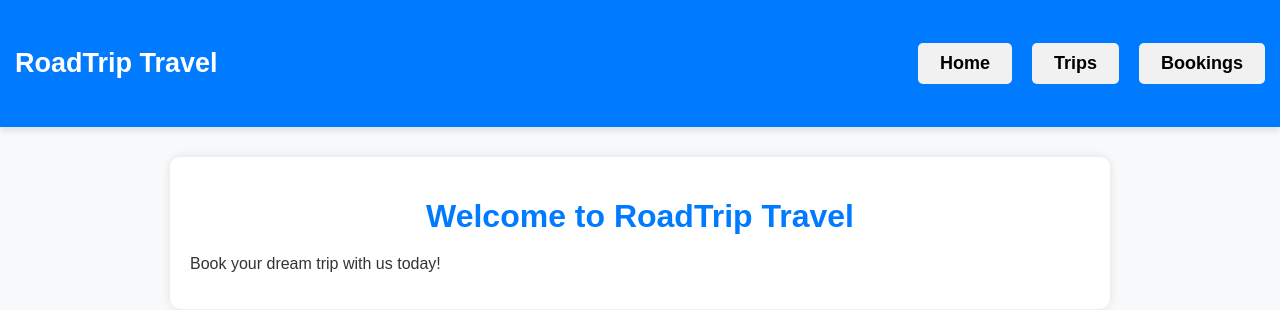
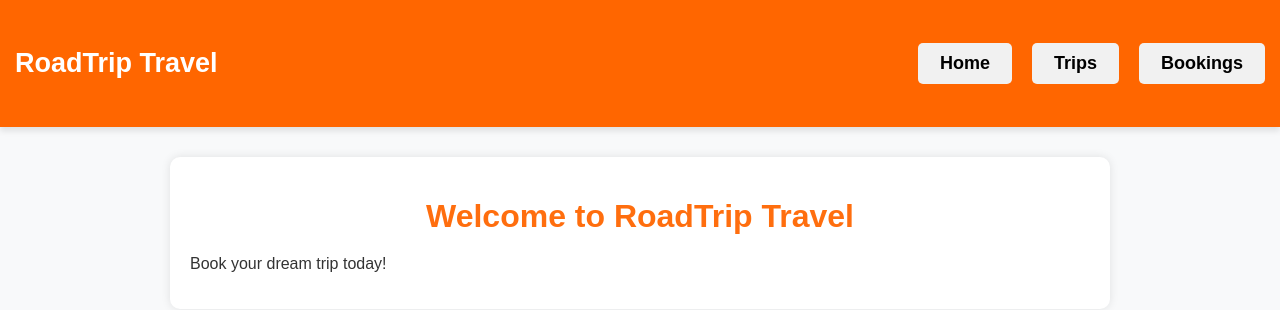
Before and after one commit to sean810/roadtrip-travel, a React (Create React App) app in the folder frontend/: page / in a window 1280 px wide. Shown: the top 310 px of the page. Built offline with nearby package versions, Linux system fonts and the light colour scheme.

Commit message:
Changed the colours of the UI in both Navbar.css and App.css

```diff
--- a/frontend/src/pages/Home.js
+++ b/frontend/src/pages/Home.js
@@ -4,7 +4,7 @@ function Home() {
   return (
     <div>
       <h1>Welcome to RoadTrip Travel</h1>
-      <p>Book your dream trip with us today!</p>
+      <p>Book your dream trip today!</p>
     </div>
   );
 }
--- a/frontend/src/styles/App.css
+++ b/frontend/src/styles/App.css
@@ -20,13 +20,13 @@ body {
 /* Headings */
 h1 {
     text-align: center;
-    color: #007bff;
+    color: #ff6600f1;
     margin-bottom: 20px;
 }
 
 /* Navbar */
 .navbar {
-    background: #007bff;
+    background: #ff6600;
     padding: 15px;
     color: white;
     display: flex;
@@ -63,7 +63,7 @@ button, .go-back {
     width: fit-content;
     margin: 20px auto;
     padding: 10px 15px;
-    background: #007bff;
+    background: #ff6600;
     color: white;
     font-size: 16px;
     border: none;
@@ -74,7 +74,7 @@ button, .go-back {
 }
 
 button:hover, .go-back:hover {
-    background: #0056b3;
+    background: #24b300;
 }
 
 /* Lists */
@@ -122,12 +122,12 @@ ul li {
     margin: 20px auto;
     text-align: center;
     color: white;
-    background: #007bff;
+    background: #ff6600;
     padding: 10px;
     border-radius: 5px;
     text-decoration: none;
   }
 
   .back-button:hover {
-    background: #0056b3;
+    background: #42b300;
   }
```
Also changed, not shown: 1 other file (tests, documents, lock files or other folders).
